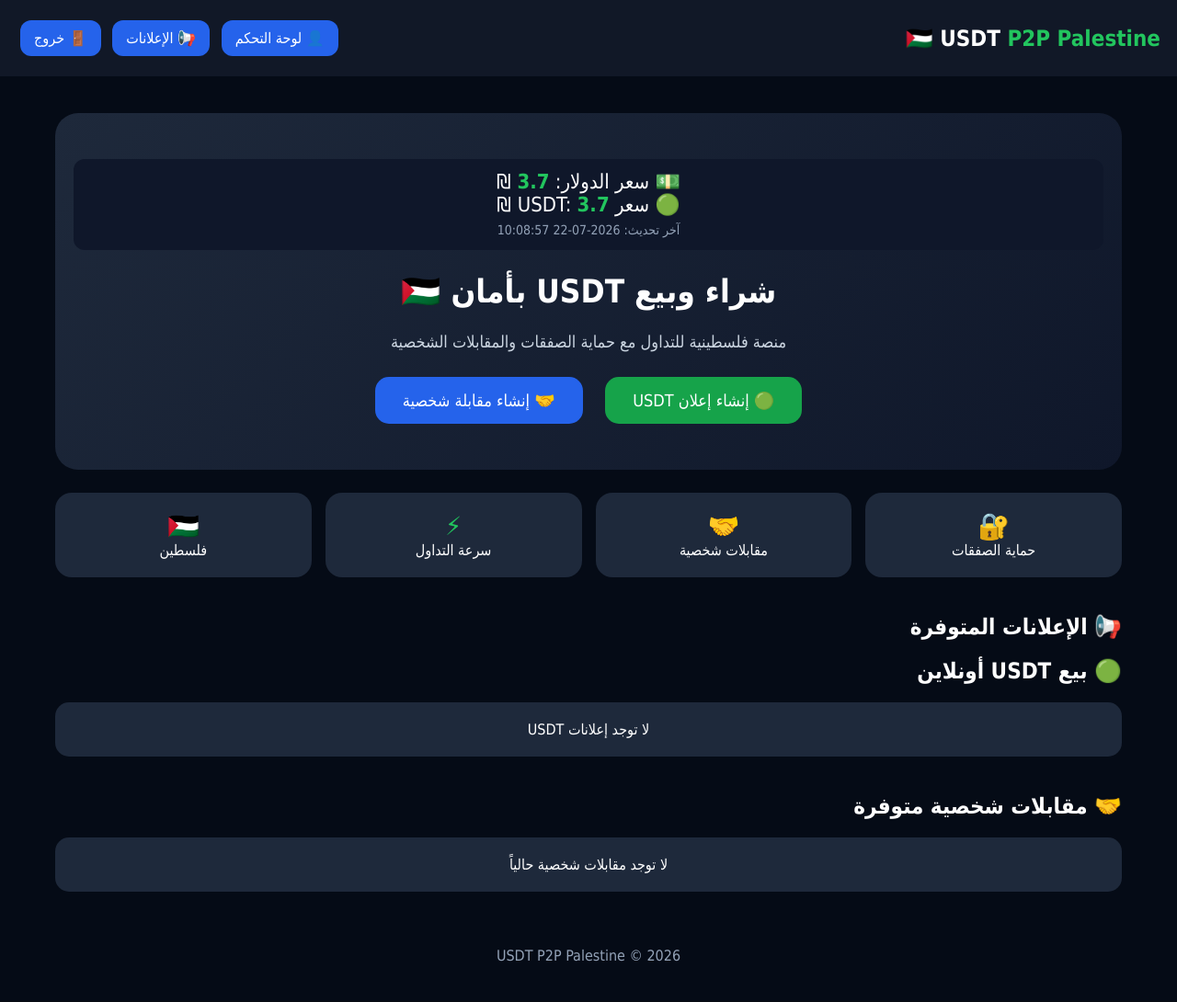
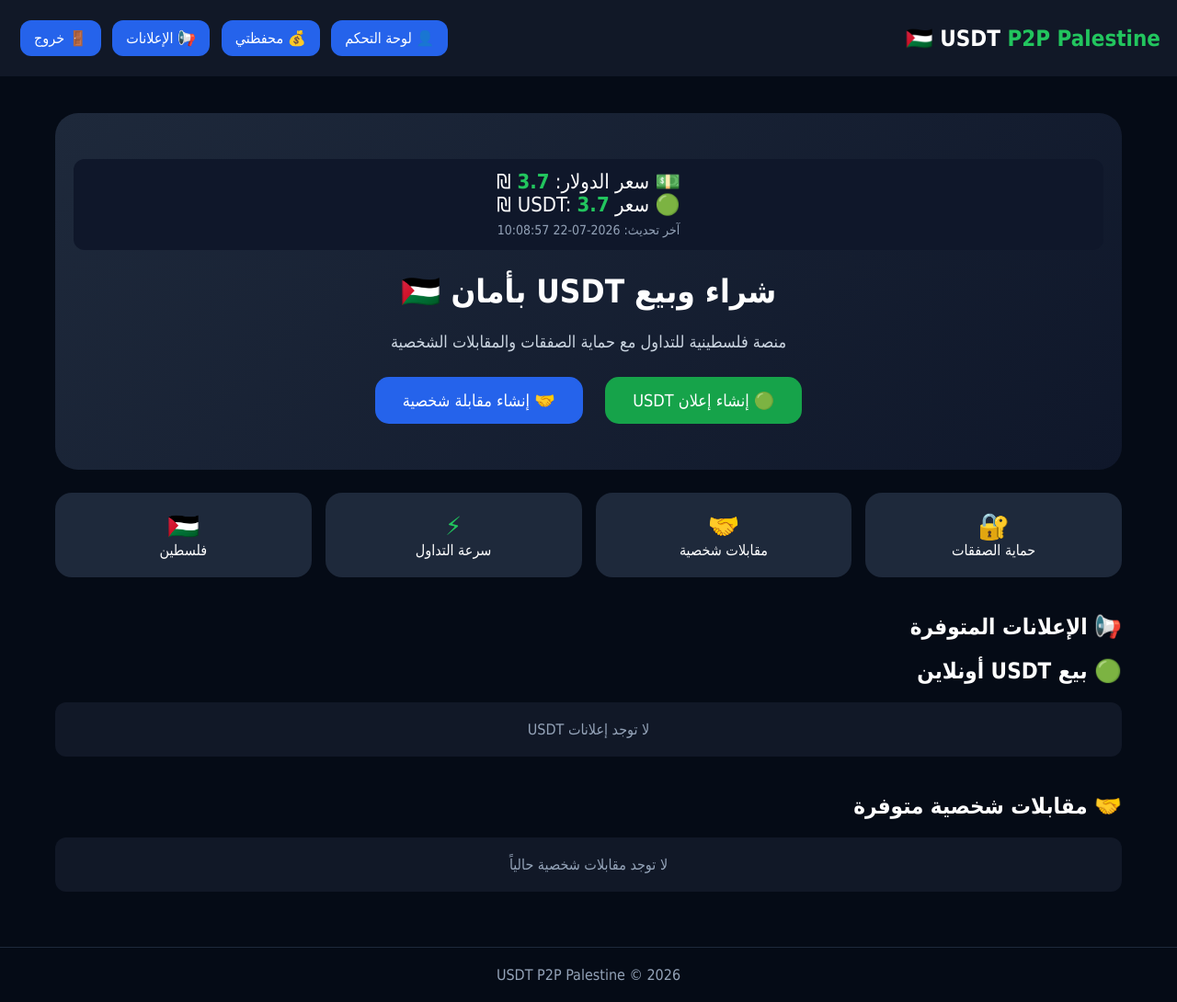
Before and after one commit to sameraishi460-cmd/USDT-P2P-Palestine, a Flask app: page / in a window 1280 px wide. Shown: the whole page at 92% size. Before the commit the page ends 1046 px from the top, so only its background shows below. Run offline with Flask 3, Linux system fonts and the light colour scheme; the visitor is signed in with stand-in values (Sample User, id 1); data comes from the database, SQL or seed files in the repository; data that the repository does not hold is empty.

Commit message:
Clean up index.html by removing unused styles
Removed unused CSS styles for .details class and cleaned up spacing in index.html.

```diff
--- a/templates/index.html
+++ b/templates/index.html
@@ -192,7 +192,6 @@ text-decoration:none;
 }
 
 
-
 .meet{
 display:block;
 background:#2563eb;
@@ -204,34 +203,23 @@ text-decoration:none;
 }
 
 
-
-.details{
-display:block;
-background:#475569;
-padding:12px;
+.empty{
+text-align:center;
+padding:20px;
+color:#94a3b8;
+background:#111827;
 border-radius:12px;
-text-align:center;
-color:white;
-text-decoration:none;
-margin-top:10px;
-}
-
-
-
-.empty{
-background:#1e293b;
-padding:20px;
-border-radius:15px;
-text-align:center;
+grid-column: 1 / -1;
 }
 
 
 .footer{
 text-align:center;
-margin:40px;
+padding:20px;
 color:#94a3b8;
+margin-top:40px;
+border-top:1px solid #1e293b;
 }
-
 
 </style>
 
@@ -260,6 +248,11 @@ color:#94a3b8;
 
 <a href="/dashboard">
 👤 لوحة التحكم
+</a>
+
+
+<a href="/wallet">
+💰 محفظتي
 </a>
 
 
@@ -295,19 +288,17 @@ color:#94a3b8;
 </div>
 
 
-
 <div class="container">
 
 
 <div class="hero">
 
 
-<!-- سعر السوق -->
-
 <div class="info" style="font-size:22px;margin-bottom:25px;background:#0f172a;">
 
 
 💵 سعر الدولار:
+
 <span style="color:#22c55e;font-weight:bold;">
 {{ price["usd_ils"] }}
 </span>
@@ -318,6 +309,7 @@ color:#94a3b8;
 
 
 🟢 سعر USDT:
+
 <span style="color:#22c55e;font-weight:bold;">
 {{ price["usdt_ils"] }}
 </span>
@@ -555,7 +547,6 @@ color:#94a3b8;
 </div>
 
 
-
 </div>
 
 
```
